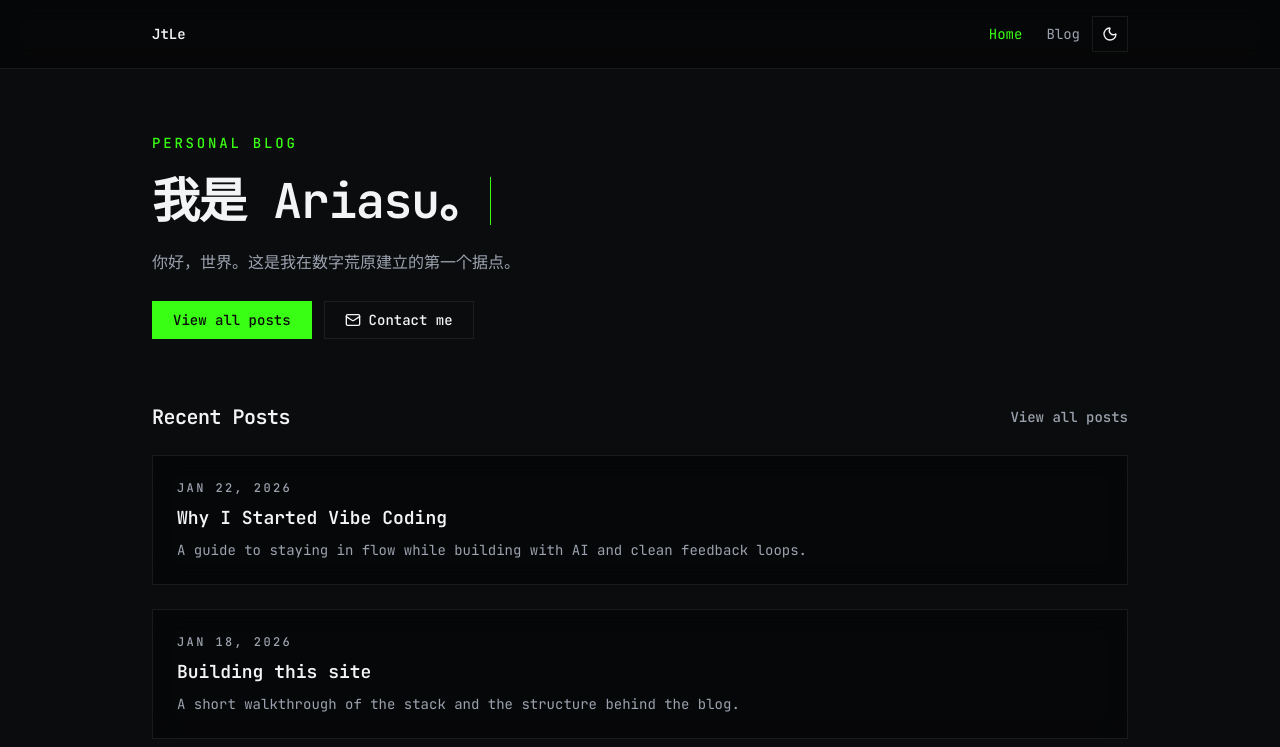
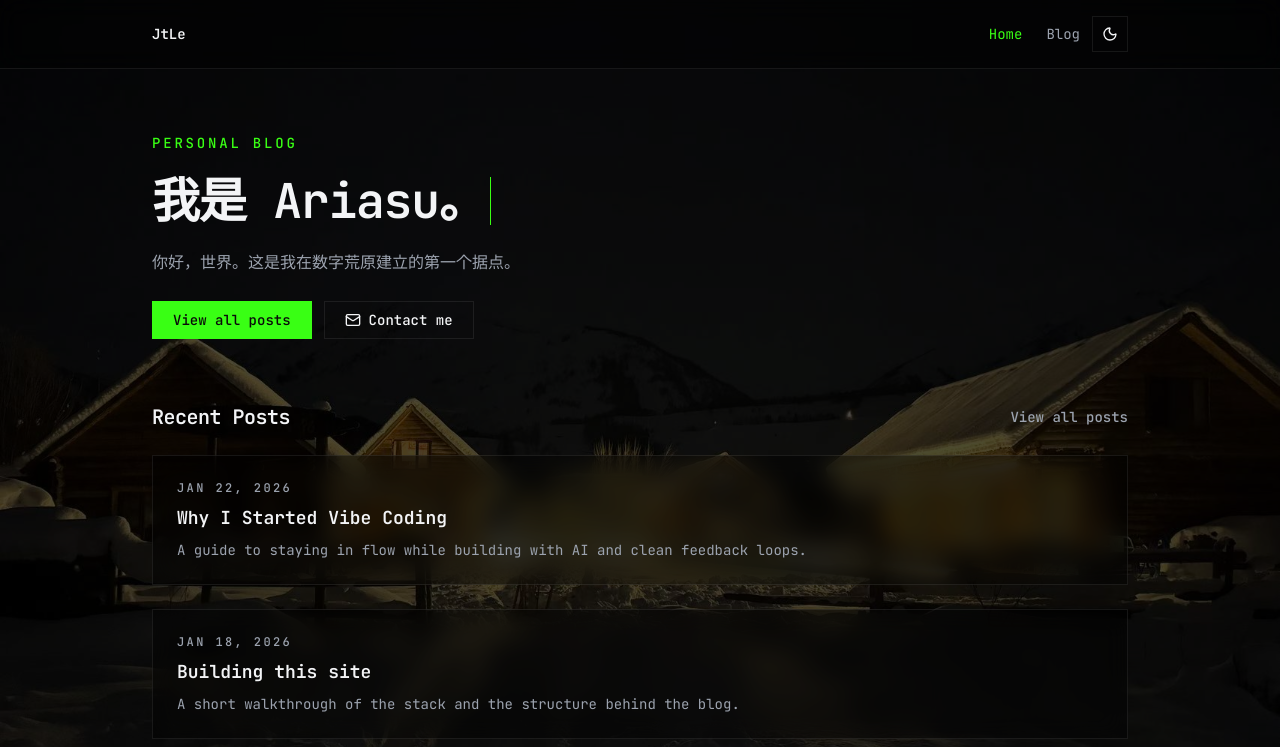
Before and after one commit to Ariasu123/ariasu123.github.io, a Next.js app: page / in a window 1280 px wide. Shown: the top 747 px of the page. Built offline with nearby package versions, Linux system fonts and the light colour scheme.

Commit message:
Add background image overlay

```diff
--- a/src/app/globals.css
+++ b/src/app/globals.css
@@ -125,6 +125,12 @@
   body {
     @apply bg-background text-muted-foreground font-mono transition-colors duration-200;
     line-height: 1.75;
+    background-color: rgba(0, 0, 0, 0.7);
+    background-image: linear-gradient(rgba(0, 0, 0, 0.7), rgba(0, 0, 0, 0.7)),
+      url("/bg.png");
+    background-size: cover;
+    background-position: center;
+    background-attachment: fixed;
   }
 }
 
```
Also changed, not shown: public/bg.png (added).
